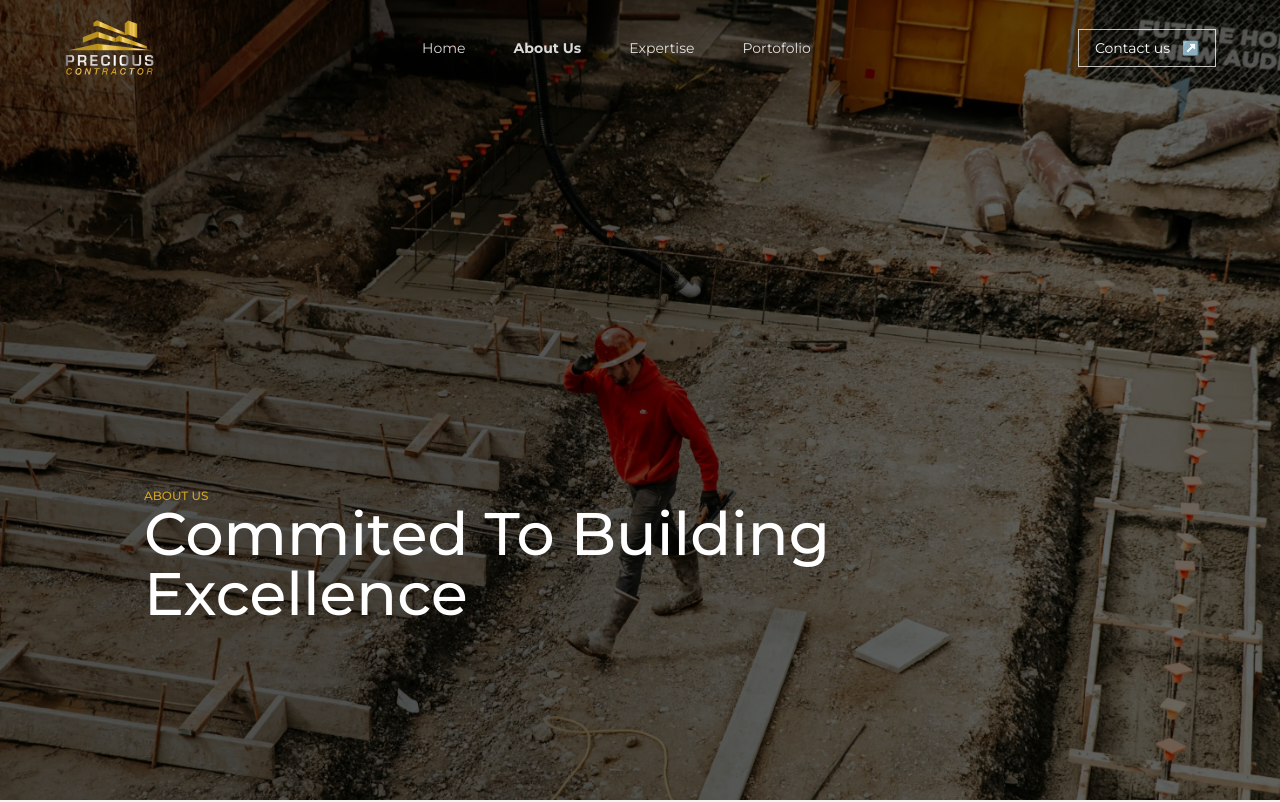
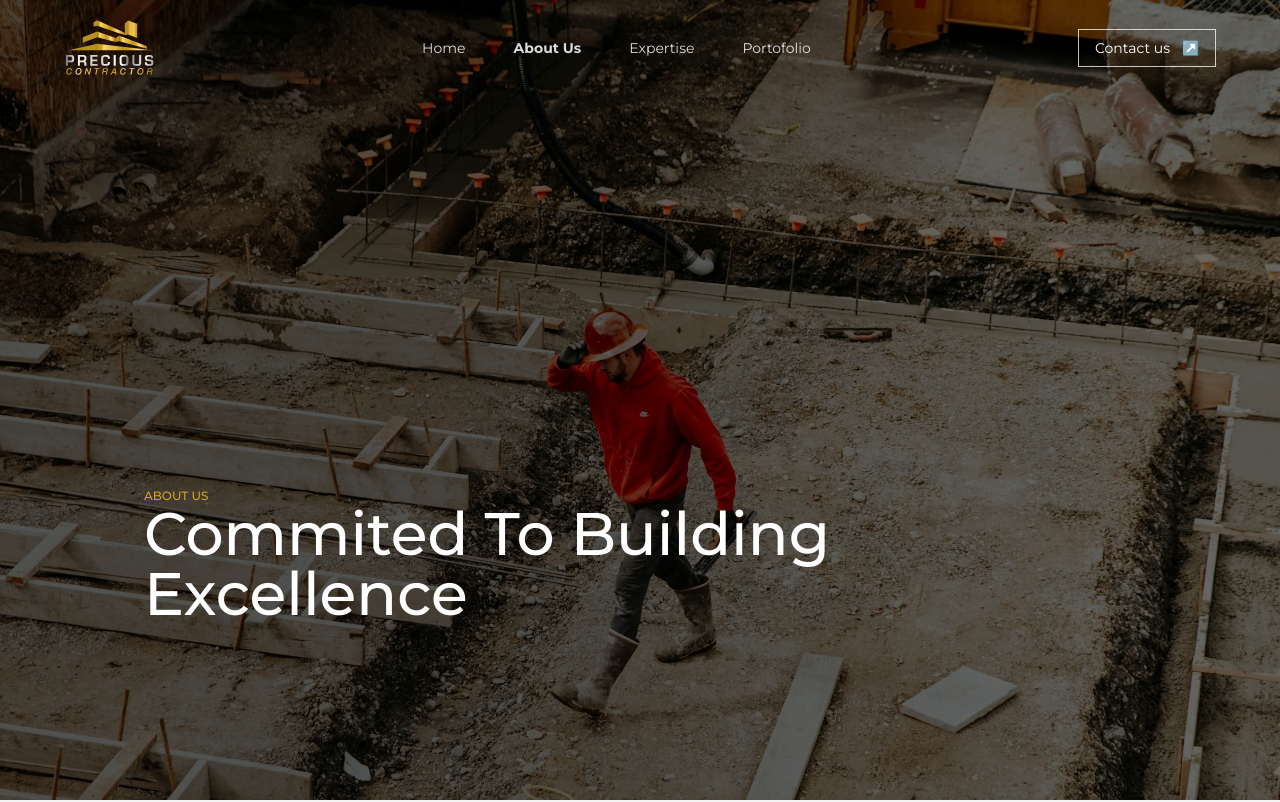
Before and after one commit to soulmediaglobal/precious-web, a SvelteKit app: page /about in a window 1280 px wide. Shown: the top 802 px of the page. Built offline with nearby package versions, Linux system fonts and the light colour scheme.

Commit message:
feat: add paralax

```diff
--- a/src/routes/+page.svelte
+++ b/src/routes/+page.svelte
@@ -5,6 +5,7 @@
 
 	let height = $state(0);
 	let width = $state(0);
+	let scrollY = $state(0);
 
 	const checkSize = () => {
 		height = window.innerHeight;
@@ -14,13 +15,15 @@
 	onMount(() => {
 		checkSize();
 
-		document.addEventListener('resize', checkSize);
+		window.addEventListener('resize', checkSize);
 
 		return () => {
-			document.removeEventListener('resize', checkSize);
+			window.removeEventListener('resize', checkSize);
 		}
 	})
 </script>
+
+<svelte:window bind:scrollY />
 
 <svelte:head>
 	<title>Precious Contractor</title>
@@ -32,8 +35,13 @@
 		class="relative w-full overflow-hidden bg-[linear-gradient(180deg,rgba(5,12,28,0.45),rgba(5,12,28,0.6)),radial-gradient(circle_at_50%_20%,rgba(84,107,159,0.45),transparent_35%),linear-gradient(135deg,#0d172d_0%,#13284d_36%,#31435d_65%,#1c2738_100%)] text-white"
 		style="height: {height ? `${height}px` : '100vh'}"
 	>
-		<div class="absolute inset-0">
-			<img src="/home-image-1.webp" alt="" class="w-full h-full object-cover object-center" />
+		<div class="absolute inset-0 overflow-hidden">
+			<img
+				src="/home-image-1.webp"
+				alt=""
+				class="absolute -top-[15%] left-0 w-full h-[130%] object-cover object-center"
+				style="transform: translate3d(0, {scrollY * 0.3}px, 0);"
+			/>
 		</div>
 		<div style="background: linear-gradient(0deg, rgba(0, 0, 0, 0.5), rgba(0, 0, 0, 0.5)), linear-gradient(77.04deg, rgba(0, 0, 0, 0.2) 34.66%, rgba(0, 0, 0, 0) 82.22%);" class="absolute inset-0"></div>
 		<div class="hidden absolute right-0 bottom-0 z-0 pointer-events-none md:flex items-center justify-end">
--- a/src/routes/about/+page.svelte
+++ b/src/routes/about/+page.svelte
@@ -38,6 +38,7 @@
   ]);
 	let height = $state(0);
 	let width = $state(0);
+	let scrollY = $state(0);
 
 	const checkSize = () => {
 		height = window.innerHeight;
@@ -55,6 +56,8 @@
 	})
 </script>
 
+<svelte:window bind:scrollY />
+
 <svelte:head>
 	<title>Precious Contractor - About Us</title>
 </svelte:head>
@@ -66,7 +69,12 @@
 		style="height: {height ? `${height}px` : '100vh'}"
 	>
 		<div class="absolute inset-0 overflow-hidden">
-			<img src="/about-1.webp" alt="" class="object-cover object-center" style="width: {width ? `${width}px` : '100vw'}; height: {height ? `${height}px` : '100vh'};" />
+			<img
+				src="/about-1.webp"
+				alt=""
+				class="absolute -top-[15%] left-0 w-full h-[130%] object-cover object-center"
+				style="transform: translate3d(0, {scrollY * 0.3}px, 0);"
+			/>
 		</div>
 		<div style="background: linear-gradient(0deg, rgba(0, 0, 0, 0.5), rgba(0, 0, 0, 0.5)), linear-gradient(77.04deg, rgba(0, 0, 0, 0.2) 34.66%, rgba(0, 0, 0, 0) 82.22%);" class="absolute inset-0"></div>
 
@@ -105,7 +113,7 @@
 				Whether in urban environments or remote locations, we maintain the same level of quality and service—delivering results that meet expectations and stand the test of time.
 			</p>
 			<a
-				href="#contact"
+				href={route.contact}
 				class="hidden md:inline-flex items-center gap-3 justify-center border px-4 py-2 text-sm no-underline transition-colors"
 			>
         Get In Touch
@@ -155,7 +163,7 @@
 					<p class="mb-5 max-w-125 text-[0.9375rem] leading-[1.75] text-white/70">
 						To provide dependable construction solutions with a focus on quality, efficiency, and precision—ensuring every project is delivered on time, on plan, and to the highest standards.
 					</p>
-					<a href="/" class="mt-2 inline-flex text-[1.375rem] text-white no-underline">↗</a>
+					<a href={route.expertise} class="mt-2 inline-flex text-[1.375rem] text-white no-underline">↗</a>
 				</div>
 			</div>
 		</div>
--- a/src/routes/contact/+page.svelte
+++ b/src/routes/contact/+page.svelte
@@ -4,11 +4,10 @@
 	import Reach from "$lib/components/Reach.svelte";
 
 	let height = $state(0);
-	let width = $state(0);
+	let scrollY = $state(0);
 
 	const checkSize = () => {
 		height = window.innerHeight;
-		width = window.innerWidth;
 	}
 
 	onMount(() => {
@@ -22,6 +21,8 @@
 	})
 </script>
 
+<svelte:window bind:scrollY />
+
 <svelte:head>
 	<title>Precious Contractor - Expertise</title>
 </svelte:head>
@@ -33,7 +34,12 @@
 		style="height: {height ? `${height}px` : '100vh'}"
 	>
 		<div class="absolute inset-0 overflow-hidden">
-			<img src="/contact.webp" alt="" class="object-cover object-center" style="width: {width ? `${width}px` : '100vw'}; height: {height ? `${height}px` : '100vh'};" />
+			<img
+				src="/contact.webp"
+				alt=""
+				class="absolute -top-[15%] left-0 w-full h-[130%] object-cover object-center"
+				style="transform: translate3d(0, {scrollY * 0.3}px, 0);"
+			/>
 		</div>
 		<div style="background: linear-gradient(0deg, rgba(0, 0, 0, 0.5), rgba(0, 0, 0, 0.5)), linear-gradient(77.04deg, rgba(0, 0, 0, 0.2) 34.66%, rgba(0, 0, 0, 0) 82.22%);" class="absolute inset-0"></div>
 
--- a/src/routes/expertise/+page.svelte
+++ b/src/routes/expertise/+page.svelte
@@ -55,11 +55,10 @@
     }
   ]);
 	let height = $state(0);
-	let width = $state(0);
+	let scrollY = $state(0);
 
 	const checkSize = () => {
 		height = window.innerHeight;
-		width = window.innerWidth;
 	}
 
 	onMount(() => {
@@ -73,6 +72,8 @@
 	})
 </script>
 
+<svelte:window bind:scrollY />
+
 <svelte:head>
 	<title>Precious Contractor - Expertise</title>
 </svelte:head>
@@ -84,7 +85,12 @@
 		style="height: {height ? `${height}px` : '100vh'}"
 	>
 		<div class="absolute inset-0 overflow-hidden">
-			<img src="/about-1.webp" alt="" class="object-cover object-center" style="width: {width ? `${width}px` : '100vw'}; height: {height ? `${height}px` : '100vh'};" />
+			<img
+				src="/about-1.webp"
+				alt=""
+				class="absolute -top-[15%] left-0 w-full h-[130%] object-cover object-center"
+				style="transform: translate3d(0, {scrollY * 0.3}px, 0);"
+			/>
 		</div>
 		<div style="background: linear-gradient(0deg, rgba(0, 0, 0, 0.5), rgba(0, 0, 0, 0.5)), linear-gradient(77.04deg, rgba(0, 0, 0, 0.2) 34.66%, rgba(0, 0, 0, 0) 82.22%);" class="absolute inset-0"></div>
 
@@ -133,7 +139,7 @@
     </div>
     <div class="grid w-full grid-cols-1 md:grid-cols-3 gap-y-8 gap-x-10 md:gap-y-12 overflow-hidden">
       {#each projects as p (p.image)}
-        <a href={route.portfolio + '/12345678'} class="w-full">
+        <a href={route.portofolio + '/12345678'} class="w-full">
           <div class="w-full h-72 relative mb-4">
             <img src={p.image} alt="" class="object-cover object-center h-full w-full" />
             <div class="overlay-1 absolute inset-0"></div>
--- a/src/routes/portofolio/+page.svelte
+++ b/src/routes/portofolio/+page.svelte
@@ -53,11 +53,10 @@
   ]);
 
 	let height = $state(0);
-  let width = $state(0);
+	let scrollY = $state(0);
 
 	const checkSize = () => {
 		height = window.innerHeight;
-		width = window.innerWidth;
 	}
 
 	onMount(() => {
@@ -71,6 +70,8 @@
 	})
 </script>
 
+<svelte:window bind:scrollY />
+
 <svelte:head>
 	<title>Precious Contractor - Projects</title>
 </svelte:head>
@@ -82,7 +83,12 @@
 		style="height: {height ? `${height}px` : '100vh'}"
 	>
 		<div class="absolute inset-0 overflow-hidden">
-			<img src="/project-list-10.webp" alt="" class="object-cover object-center" style="width: {width ? `${width}px` : '100vw'}; height: {height ? `${height}px` : '100vh'};" />
+			<img
+				src="/project-list-10.webp"
+				alt=""
+				class="absolute -top-[15%] left-0 w-full h-[130%] object-cover object-center"
+				style="transform: translate3d(0, {scrollY * 0.3}px, 0);"
+			/>
 		</div>
 		<div style="background: linear-gradient(0deg, rgba(0, 0, 0, 0.5), rgba(0, 0, 0, 0.5)), linear-gradient(77.04deg, rgba(0, 0, 0, 0.2) 34.66%, rgba(0, 0, 0, 0) 82.22%);" class="absolute inset-0"></div>
 
--- a/src/routes/portofolio/[id]/+page.svelte
+++ b/src/routes/portofolio/[id]/+page.svelte
@@ -29,11 +29,10 @@
   ]);
 
 	let height = $state(0);
-  let width = $state(0);
+	let scrollY = $state(0);
 
 	const checkSize = () => {
 		height = window.innerHeight;
-		width = window.innerWidth;
 	}
 
 	onMount(() => {
@@ -47,6 +46,8 @@
 	})
 </script>
 
+<svelte:window bind:scrollY />
+
 <svelte:head>
 	<title>Precious Contractor</title>
 </svelte:head>
@@ -58,7 +59,12 @@
 		style="height: {height ? `${height}px` : '100vh'}"
 	>
 		<div class="absolute inset-0 overflow-hidden">
-			<img src="/projects-1.webp" alt="" class="object-cover object-center" style="width: {width ? `${width}px` : '100vw'}; height: {height ? `${height}px` : '100vh'};" />
+			<img
+				src="/projects-1.webp"
+				alt=""
+				class="absolute -top-[15%] left-0 w-full h-[130%] object-cover object-center"
+				style="transform: translate3d(0, {scrollY * 0.3}px, 0);"
+			/>
 		</div>
 		<div style="background: linear-gradient(0deg, rgba(0, 0, 0, 0.5), rgba(0, 0, 0, 0.5)), linear-gradient(77.04deg, rgba(0, 0, 0, 0.2) 34.66%, rgba(0, 0, 0, 0) 82.22%);" class="absolute inset-0"></div>
 
```
